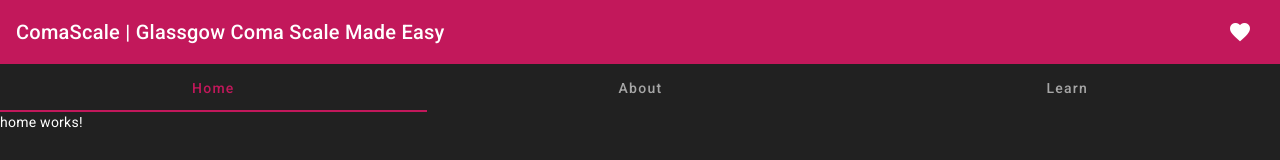
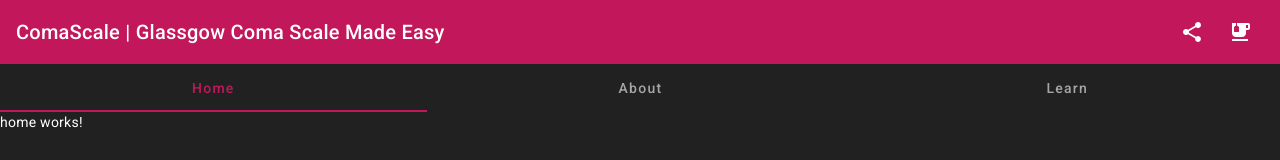
Before and after one commit to JaysPancake/ComaScale, an Angular app: page / in a window 1280 px wide. Shown: the top 160 px of the page. Built offline with nearby package versions, Linux system fonts and the light colour scheme.

Commit message:
Tooltips, Share Button

```diff
--- a/src/app/app.component.html
+++ b/src/app/app.component.html
@@ -2,7 +2,10 @@
   <span>ComaScale | Glassgow Coma Scale Made Easy</span>
   <span class="spacer"></span>
   <button mat-icon-button aria-label="A icon-button for donations to the creator.">
-    <mat-icon>favorite</mat-icon>
+    <mat-icon>share</mat-icon>
+  </button>
+  <button mat-icon-button aria-label="A icon-button for donations to the creator.">
+    <mat-icon>emoji_food_beverage</mat-icon>
   </button>
 </mat-toolbar>
 <div>
--- a/src/app/app.module.ts
+++ b/src/app/app.module.ts
@@ -13,6 +13,7 @@ import { MatCheckboxModule } from '@angular/material/checkbox';
 import { MatIconModule } from '@angular/material/icon';
 import { MatToolbarModule } from '@angular/material/toolbar';
 import { MatButtonModule } from '@angular/material/button';
+import { MatTooltipModule } from '@angular/material/tooltip';
 
 @NgModule({
   declarations: [
@@ -30,7 +31,8 @@ import { MatButtonModule } from '@angular/material/button';
     MatCheckboxModule,
     MatIconModule,
     MatToolbarModule,
-    MatButtonModule
+    MatButtonModule,
+    MatTooltipModule
   ],
   providers: [],
   bootstrap: [AppComponent]
```
